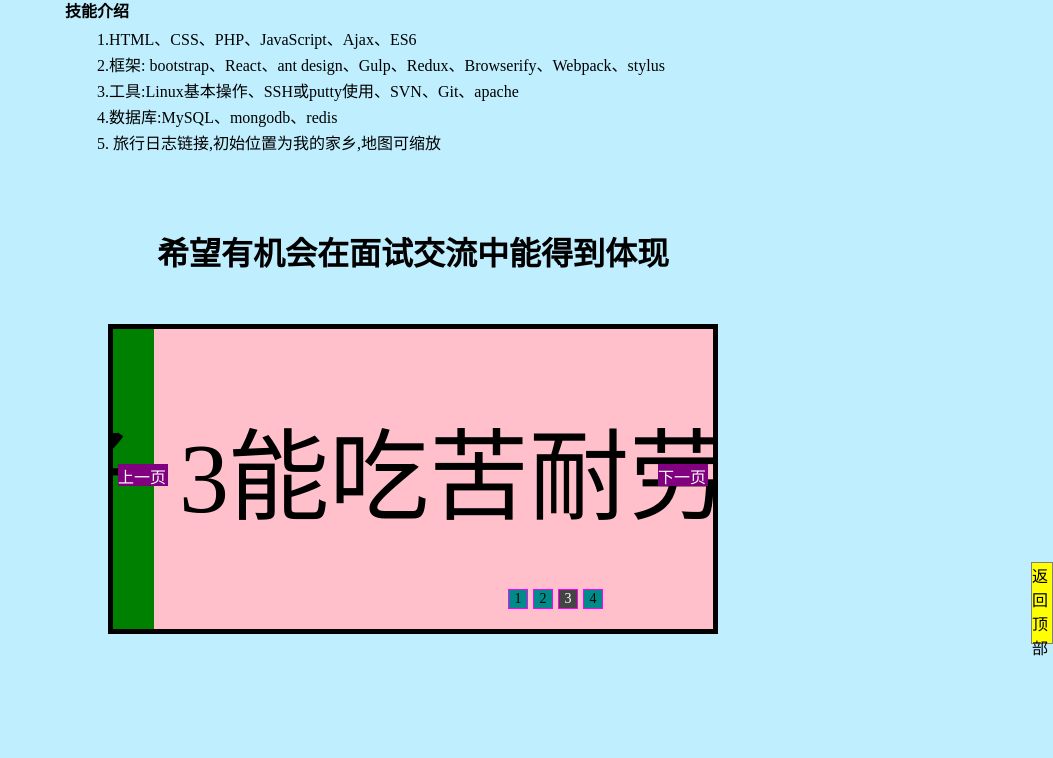
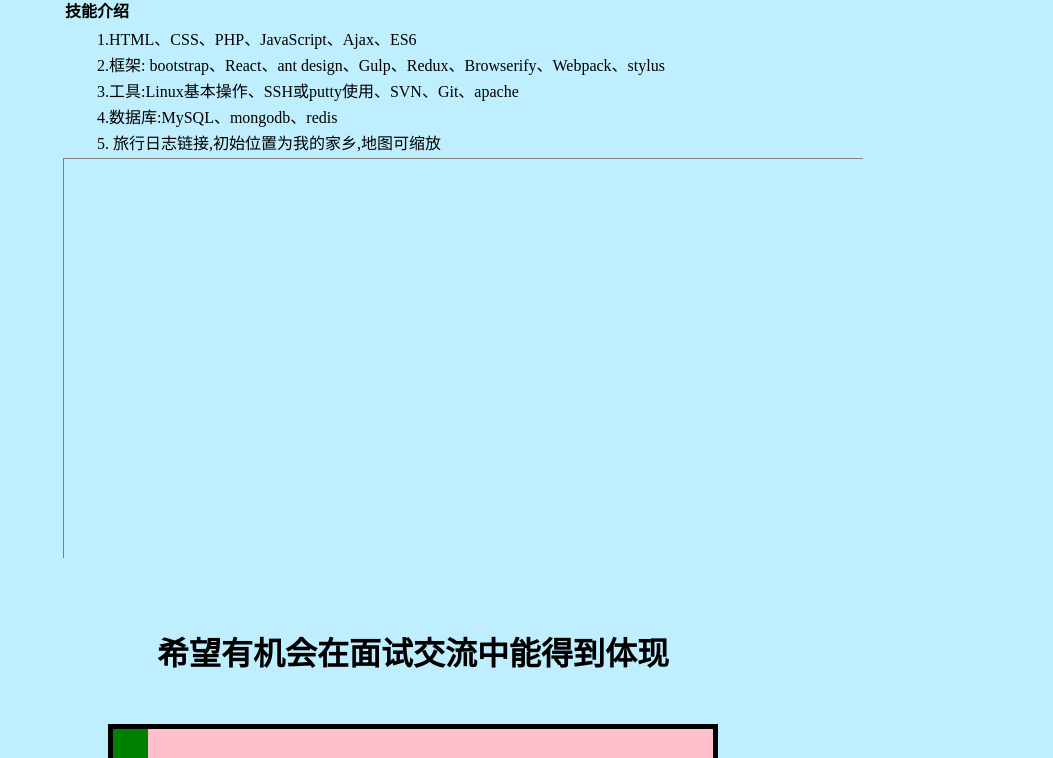
Before and after one commit to nihaoweilaixiaoyi/nihaoweilaixiaoyi.github.io, a plain HTML site: page index.html in a window 1280 px wide. Shown: the part 457-1215 px from the top of the page, without its empty margins (227-1280 px from the left). Drawn offline with Linux system fonts and the light colour scheme; a script that the page names is missing.

Commit message:
Update index.html

```diff
--- a/index.html
+++ b/index.html
@@ -135,6 +135,8 @@
 					</td>
 				</tr>
 			</table>
+			<iframe src="file.html" width="800px" height="400px" align="center">
+			</iframe>
 		</div>
 		<div id='titleh'>
 			<h1>希望有机会在面试交流中能得到体现</h1>
```
